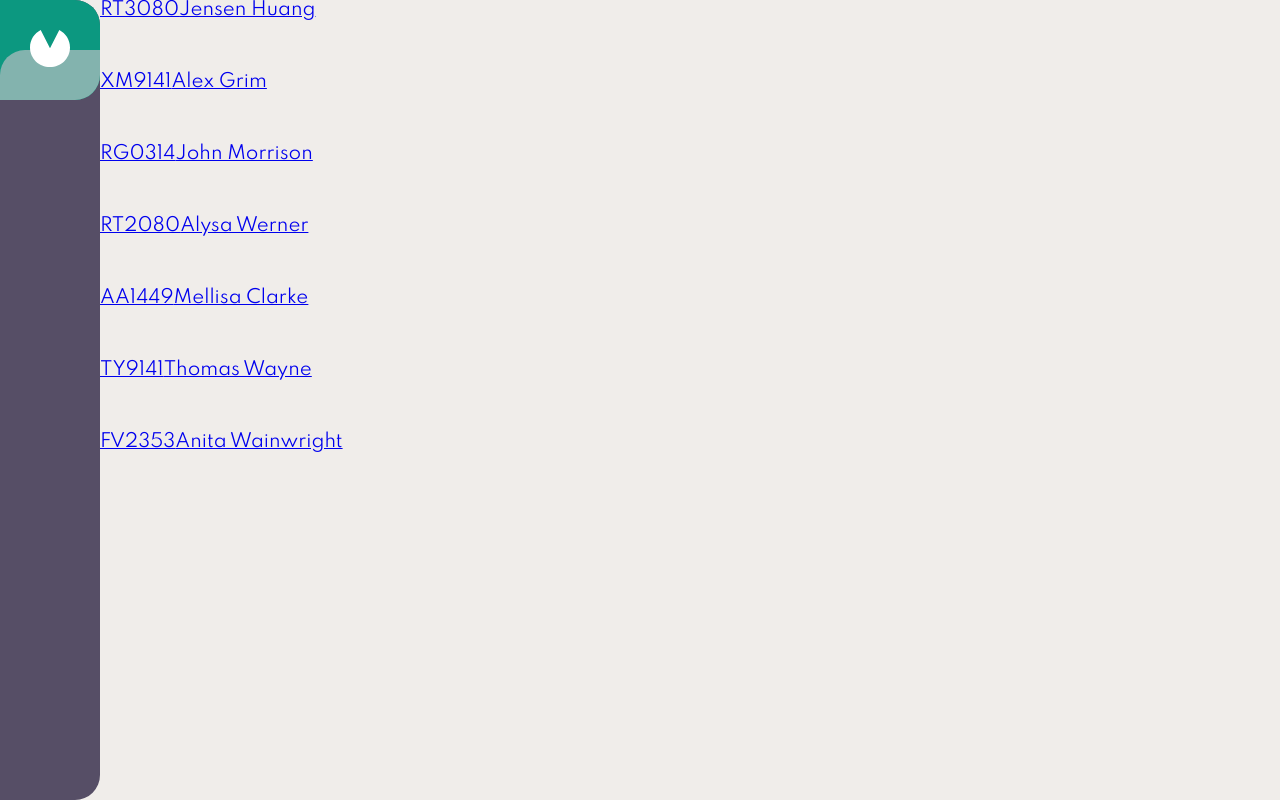
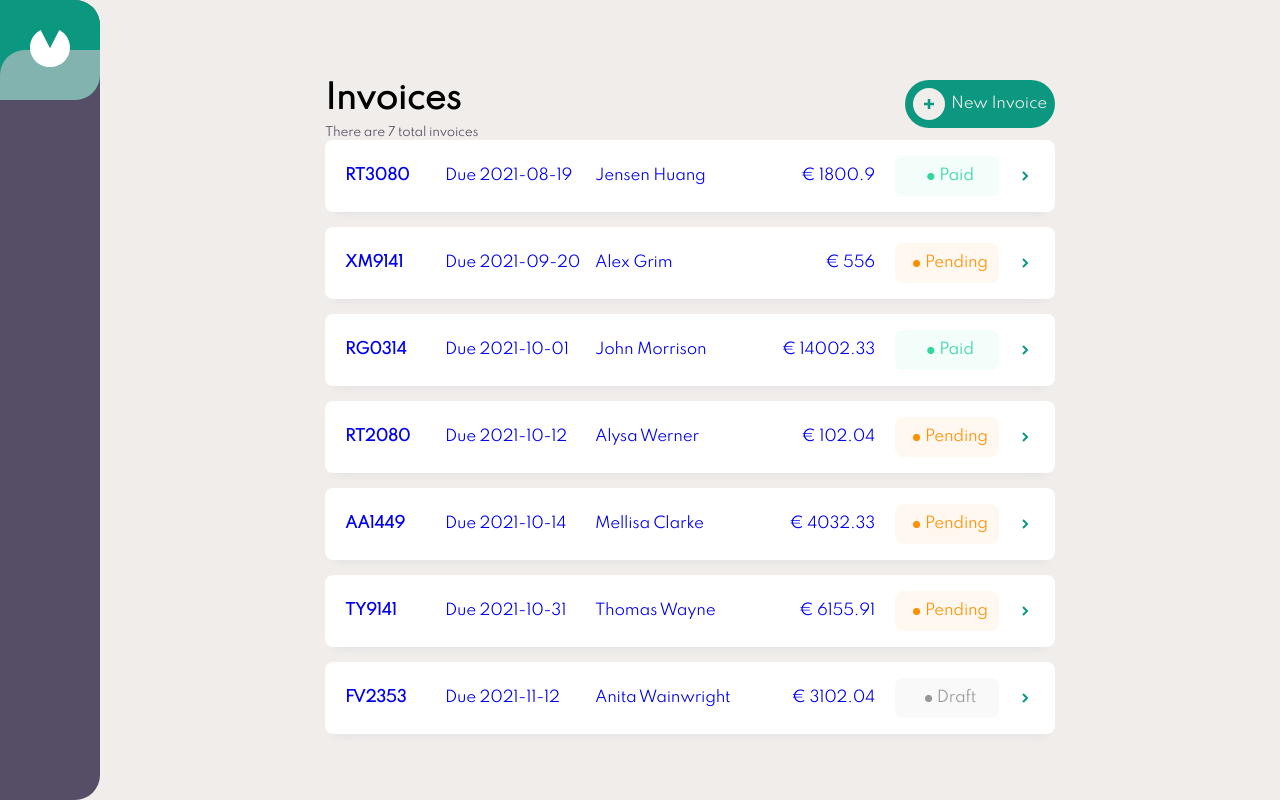
Before and after one commit to adriengibaud/invoice-app-frontend, a React (Create React App) app: page /invoice in a window 1280 px wide. Built offline with nearby package versions, Linux system fonts and the light colour scheme.

Commit message:
invoicelistdone

```diff
--- a/src/components/InvoicesList/InvoiceEntry.jsx
+++ b/src/components/InvoicesList/InvoiceEntry.jsx
@@ -1,11 +1,20 @@
 import React from 'react';
 import styled from 'styled-components';
 import PropTypes from 'prop-types';
+import InvoiceStatus from './InvoiceStatus';
 
 const InvoiceEntry = ({ invoice }) => (
   <InvoiceBody>
-    <p>{invoice.id}</p>
-    <p>{invoice.clientName}</p>
+    <p className="id">{invoice.id}</p>
+    <p className="payment-due">Due {invoice.paymentDue}</p>
+    <p className="client-name">{invoice.clientName}</p>
+    <p className="total">€ {invoice.total}</p>
+    <div className="status">
+      <InvoiceStatus status={invoice.status} />
+    </div>
+    <svg className="svg" width="7" height="10" xmlns="http://www.w3.org/2000/svg">
+      <path d="M1 1l4 4-4 4" stroke="#0c9880" strokeWidth="2" fill="none" fillRule="evenodd" />
+    </svg>
   </InvoiceBody>
 );
 
@@ -17,7 +26,37 @@ export default InvoiceEntry;
 
 const InvoiceBody = styled.div`
   width: 730px;
+  padding: 0 20px;
   height: 72px;
-  display: flex;
-  flex-direction: row;
+  display: grid;
+  grid-template-columns: 100px 150px 160px 120px 124px 30px;
+  grid-template-areas: 'id payment-due client-name total status svg';
+  align-items: center;
+  justify-items: start;
+  background: white;
+  border-radius: 8px;
+  -webkit-box-shadow: 0px 10px 10px -10px rgba(72, 84, 159, 0.1);
+  box-shadow: 0px 10px 10px -10px rgba(72, 84, 159, 0.1);
+  .id {
+    font-weight: bold;
+    grid-area: id;
+  }
+  .payment-due {
+    grid-area: payment-due;
+  }
+  .client-name {
+    grid-area: client-name;
+  }
+  .total {
+    grid-area: total;
+    justify-self: end;
+  }
+  .status {
+    grid-area: status;
+    justify-self: end;
+  }
+  .svg {
+    grid-area: svg;
+    justify-self: end;
+  }
 `;
--- /dev/null
+++ b/src/components/InvoicesList/InvoiceStatus.jsx
@@ -0,0 +1,47 @@
+import React from 'react';
+import styled from 'styled-components';
+import PropTypes from 'prop-types';
+import { capitalizeFirstLetter } from 'utils/stringManipulation';
+
+const InvoiceStatus = ({ status }) => (
+  <InvoiceStatusContainer status={status}>
+    <h1>·</h1>
+    <p>{capitalizeFirstLetter(status)}</p>
+  </InvoiceStatusContainer>
+);
+
+InvoiceStatus.propTypes = {
+  status: PropTypes.string.isRequired,
+};
+
+export default InvoiceStatus;
+
+const changeBgColor = (status) => {
+  if (status === 'paid') return 'rgb(51, 214, 159, 0.0571)';
+  if (status === 'pending') return 'rgb(255, 143, 0, 0.0571)';
+  return 'rgb(151, 151, 151, 0.0571)';
+};
+
+const changeTextColor = (status) => {
+  if (status === 'paid') return 'rgb(51, 214, 159)';
+  if (status === 'pending') return 'rgb(255, 143, 0)';
+  return 'rgb(151, 151, 151)';
+};
+
+const InvoiceStatusContainer = styled.div`
+  display: flex;
+  flex-direction: row;
+  justify-content: center;
+  align-items: center;
+  width: 104px;
+  height: 40px;
+  background: ${(props) => changeBgColor(props.status)};
+  color: ${(props) => changeTextColor(props.status)};
+  border-radius: 8px;
+  h1 {
+    font-size: 50px;
+  }
+  p {
+    font-size: 15px;
+  }
+`;
--- a/src/components/InvoicesList/InvoicesList.jsx
+++ b/src/components/InvoicesList/InvoicesList.jsx
@@ -2,27 +2,75 @@ import React from 'react';
 import styled from 'styled-components';
 import { useSelector } from 'react-redux';
 import { Link } from 'react-router-dom';
+import NewInvoiceButton from 'components/buttons/NewInvoiceButton';
 import InvoiceEntry from './InvoiceEntry';
 
 const InvoicesList = () => {
   const invoicesData = useSelector(({ invoices }) => invoices);
 
+  const subCount = () => {
+    switch (invoicesData.length) {
+      case 0:
+        return 'There is no invoice';
+      case 1:
+        return 'There is one invoice';
+      default:
+        return `There are ${invoicesData.length} total invoices`;
+    }
+  };
+
   return (
+    <InvoicesContainer>
+      <InvoicesHeader>
+        <InvoicesTitle>
+          <h2>Invoices</h2>
+          <p>{subCount()}</p>
+        </InvoicesTitle>
+        <NewInvoiceButton />
+      </InvoicesHeader>
       <InvoicesListContainer>
         {invoicesData.map((e) => (
-        <Link to={`/invoice/${e.id}`}>
+          <Link style={{ textDecoration: 'none' }} to={`/invoice/${e.id}`}>
             <InvoiceEntry invoice={e} />
           </Link>
         ))}
       </InvoicesListContainer>
+    </InvoicesContainer>
   );
 };
 
 export default InvoicesList;
 
-const InvoicesListContainer = styled.div`
-  width: 1000px;
-  height: 700px;
+const InvoicesContainer = styled.div`
+  width: 730px;
+  height: 80vh;
+  margin: auto auto;
+`;
+
+const InvoicesHeader = styled.div`
+  height: 60px;
+  display: flex;
+  flex-direction: row;
+  justify-content: space-between;
+`;
+
+const InvoicesTitle = styled.div`
   display: flex;
   flex-direction: column;
+  justify-content: space-between;
+  height: 60px;
+  h2 {
+    font-size: 32px;
+  }
+  p {
+    color: ${(props) => props.theme.colors.secondaryLight};
+    font-size: 12px;
+  }
 `;
+
+const InvoicesListContainer = styled.div`
+  width: 730px;
+  display: flex;
+  flex-direction: column;
+  gap: 15px;
+`;
--- /dev/null
+++ b/src/components/buttons/NewInvoiceButton.jsx
@@ -0,0 +1,53 @@
+import React from 'react';
+import styled from 'styled-components';
+
+const Button = () => (
+  <ButtonContainer>
+    <PlusContainer>
+      <svg width="11" height="11" xmlns="http://www.w3.org/2000/svg">
+        <path
+          d="M6.313 10.023v-3.71h3.71v-2.58h-3.71V.023h-2.58v3.71H.023v2.58h3.71v3.71z"
+          fill="#0c9880"
+          fillRule="nonzero"
+        />
+      </svg>
+    </PlusContainer>
+    <p>New Invoice</p>
+  </ButtonContainer>
+);
+
+export default Button;
+
+const ButtonContainer = styled.button`
+  width: 150px;
+  height: 48px;
+  background: ${(props) => props.theme.colors.primary};
+  border: none;
+  border-radius: 24px;
+  display: flex;
+  flex-direction: row;
+  justify-content: space-between;
+  align-items: center;
+  cursor: pointer;
+  :focus {
+    outline: 0;
+  }
+
+  p {
+    font-size: 15px;
+    font-weight: normal;
+    margin-right: 8px;
+    color: ${(props) => props.theme.colors.white};
+    letter-spacing: -0.25px;
+  }
+`;
+const PlusContainer = styled.div`
+  width: 32px;
+  height: 32px;
+  background: ${(props) => props.theme.colors.white};
+  border-radius: 50%;
+  display: flex;
+  justify-content: center;
+  align-items: center;
+  margin-left: 8px;
+`;
--- a/src/global.style.jsx
+++ b/src/global.style.jsx
@@ -7,7 +7,8 @@ const GlobalStyle = createGlobalStyle`
     padding: 0;
     font-family: 'Spartan', sans-serif;
     box-sizing: border-box;
-    font-size: 18px;
+    font-size: 15px;
+    letter-spacing: -0.25px;
   }
 
 `;
--- /dev/null
+++ b/src/utils/stringManipulation.js
@@ -0,0 +1,4 @@
+// eslint-disable-next-line import/prefer-default-export
+export function capitalizeFirstLetter(string) {
+  return string.charAt(0).toUpperCase() + string.slice(1);
+}
--- a/webpack.config.js
+++ b/webpack.config.js
@@ -11,6 +11,7 @@ module.exports = {
       components: srcPath('app/components'),
       utils: srcPath('app/utils'),
       interface: srcPath('app/shared/interfaces'),
+      buttons: srcPath('app/conponents/buttons'),
     },
   },
 };
```
Lines whose indentation alone changed are shown as unchanged.
